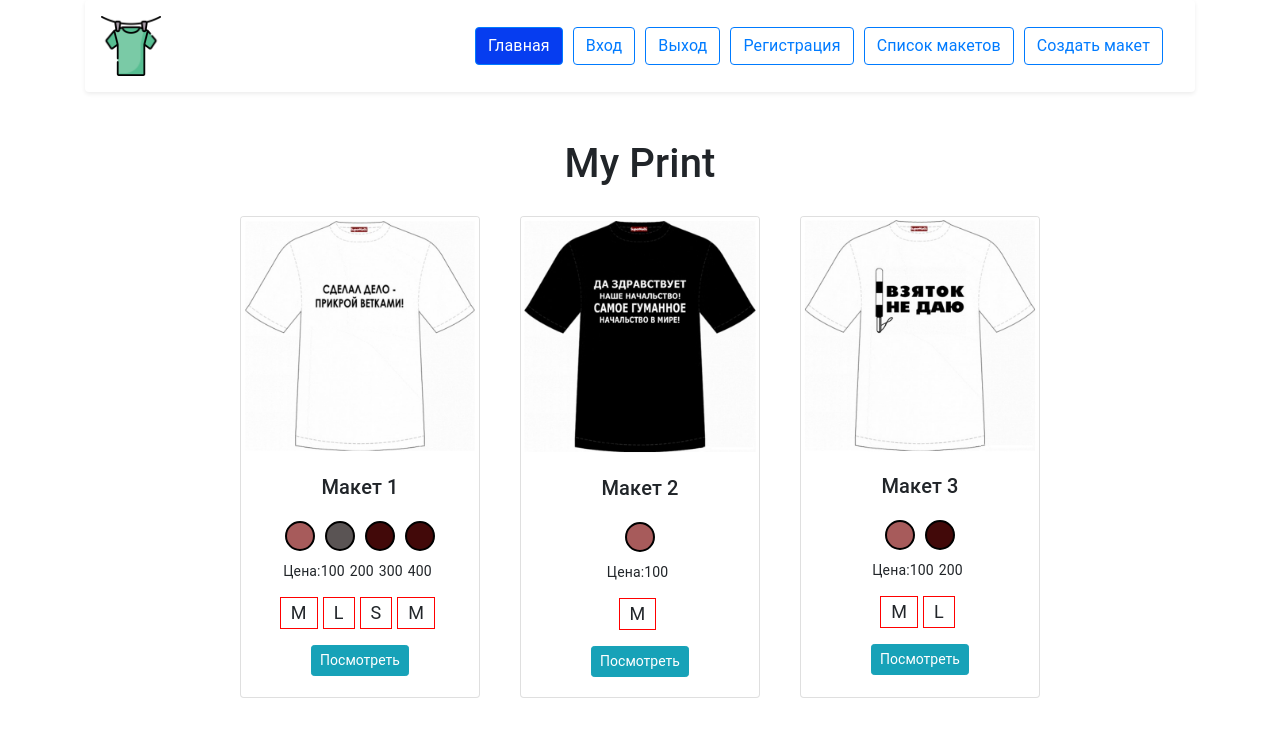
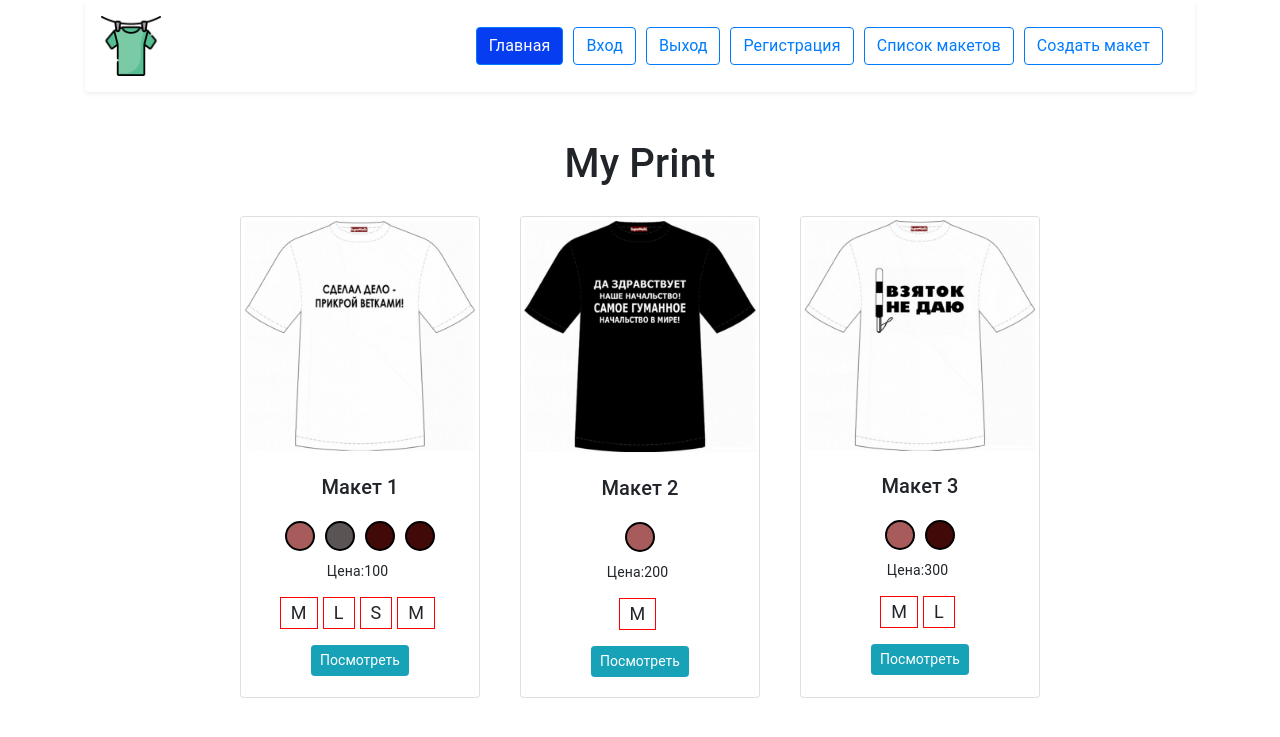
Before and after one commit to PIPSKVIK/my-print, a Vue app: page / in a window 1280 px wide. Shown: the top 737 px of the page. Built offline with nearby package versions, Linux system fonts and the light colour scheme.

Commit message:
Внес все правки, только навигацию нужно будет переделаить

```diff
--- a/src/components/Nav/NavHeader.vue
+++ b/src/components/Nav/NavHeader.vue
@@ -19,18 +19,15 @@ export default {
     return {
       links: [
         { title: 'Главная', name: '/', exact: true },
-        { title: 'Вход', name: '/enter', exact: null },
+        { title: 'Вход', name: '/enter' },
         {
           title: 'Выход',
           name: '/exit',
-          exact: null,
-          click () {
-            this.$router.push('/')
-          }
+          click: () => this.$router.push('/')
         },
-        { title: 'Регистрация', name: '/registration', exact: null },
-        { title: 'Список макетов', name: '/layout-list', exact: null },
-        { title: 'Создать макет', name: '/creat-layout', exact: null }
+        { title: 'Регистрация', name: '/registration' },
+        { title: 'Список макетов', name: '/layout-list' },
+        { title: 'Создать макет', name: '/creat-layout' }
       ]
     }
   }
--- a/src/components/Nav/NavLinks.vue
+++ b/src/components/Nav/NavLinks.vue
@@ -2,17 +2,28 @@
   <div class="nav-link">
     <ul class="nav nav-link__list">
       <li
-      v-for="(link, index) in linkData"
+      v-for="(link) in linkData"
       :key="link.title"
       >
+        <template v-if="link.click">
+          <button
+            :exact="link.exact || null"
+            class="btn btn-outline-primary nav-link__button"
+            @click="link.click"
+          >
+            {{ link.title }}
+          </button>
+        </template>
+        <template v-else>
           <router-link
             :to="link.name"
-          :exact="link.exact"
+            :exact="link.exact || null"
             class="btn btn-outline-primary nav-link__button"
-          @click="logout(index)"
+            @click.native="logout($event, index)"
           >
             {{ link.title }}
           </router-link>
+        </template>
       </li>
     </ul>
   </div>
@@ -27,15 +38,6 @@ export default {
       type: Array,
       default () {
         return {}
-      }
-    }
-  },
-  methods: {
-    logout (index) {
-      const func = this.linkData[index].click
-
-      if (typeof func === 'function') {
-        func()
       }
     }
   }
--- a/src/components/baseUi/BaseButton.vue
+++ b/src/components/baseUi/BaseButton.vue
@@ -20,7 +20,7 @@ export default {
   inheritAttrs: false,
   props: {
     type: {
-      required: true,
+      required: false,
       type: String,
       default: 'button'
     },
--- a/src/components/baseUi/BaseInput.vue
+++ b/src/components/baseUi/BaseInput.vue
@@ -32,6 +32,11 @@ export default {
       type: String,
       default: 'Label'
     },
+    value: {
+      required: false,
+      type: String,
+      default: ''
+    },
     type: {
       required: true,
       type: String,
--- a/src/components/layoutsCardItems/CardItemColor.vue
+++ b/src/components/cardItems/CardItemColor.vue
@@ -1,12 +1,12 @@
 <template>
   <div class="card-color">
-    <p
-      v-for="cardColor in cardItemColorData.colors"
+    <div
+      v-for="cardColor in cardItemColorsData"
       :key="cardColor.cardColor"
       :style=" {'background': cardColor} "
       class="card-color__item"
     >
-    </p>
+    </div>
   </div>
 </template>
 
@@ -15,9 +15,9 @@
 export default {
   name: 'CardItemColor',
   props: {
-    cardItemColorData: {
+    cardItemColorsData: {
       required: true,
-      type: Object
+      type: Array
     }
   }
 }
--- a/src/components/layoutsCardItems/CardItemPrice.vue
+++ b/src/components/cardItems/CardItemPrice.vue
@@ -2,7 +2,7 @@
   <div class="card-price">
     <span>Цена:</span>
     <p
-      v-for="cardPrice in cardItemPriceData.prices"
+      v-for="cardPrice in cardItemPricesData"
       :key="cardPrice.id"
       class="card-price__item"
     > {{ cardPrice }} </p>
@@ -14,9 +14,9 @@
 export default {
   name: 'CardItemPrice',
   props: {
-    cardItemPriceData: {
+    cardItemPricesData: {
       required: true,
-      type: Object
+      type: Array
     }
   }
 }
--- a/src/components/layoutsCardItems/CardItemSize.vue
+++ b/src/components/cardItems/CardItemSize.vue
@@ -2,7 +2,7 @@
   <div class="card-size">
     <p
       class="card-size__item"
-      v-for="cardSize in cardItemSizeData.sizes"
+      v-for="cardSize in cardItemSizesData"
       :key="cardSize.id"
     > {{ cardSize }} </p>
   </div>
@@ -13,9 +13,9 @@
 export default {
   name: 'CardItemSize',
   props: {
-    cardItemSizeData: {
+    cardItemSizesData: {
       required: true,
-      type: Object
+      type: Array
     }
   }
 }
--- a/src/components/homePage/HomeLayout.vue
+++ b/src/components/homePage/HomeLayout.vue
@@ -6,17 +6,17 @@
         <h5 class="card-title"> {{ cardData.title }} </h5>
         <div class="card-item__color">
           <CardItemColor
-            :cardItemColorData="cardData"
+            :cardItemColorsData="cardData.colors"
           />
         </div>
         <div class="card-item__price">
           <CardItemPrice
-            :cardItemPriceData="cardData"
+            :cardItemPricesData="cardData.price"
           />
         </div>
         <div class="card-item__size">
           <CardItemSize
-            :cardItemSizeData="cardData"
+            :cardItemSizesData="cardData.sizes"
           />
         </div>
         <BaseButton
@@ -32,7 +32,7 @@
 </template>
 
 <script>
-import { CardItemColor, CardItemPrice, CardItemSize } from '@/components/layoutsCardItems'
+import { CardItemColor, CardItemPrice, CardItemSize } from '@/components/cardItems'
 import { BaseButton } from '@/components/baseUi'
 
 export default {
--- a/src/views/homePage/Home.vue
+++ b/src/views/homePage/Home.vue
@@ -29,7 +29,7 @@ export default {
           name: 'T-short',
           title: 'Макет 1',
           colors: ['#a75b5b', '#5a5454', '#420909', '#420909'],
-          prices: [100, 200, 300, 400],
+          price: [100],
           sizes: ['M', 'L', 'S', 'M']
         },
         {
@@ -38,7 +38,7 @@ export default {
           name: 'T-short',
           title: 'Макет 2',
           colors: ['#a75b5b'],
-          prices: [100],
+          price: [200],
           sizes: ['M']
         },
         {
@@ -47,7 +47,7 @@ export default {
           name: 'T-short',
           title: 'Макет 3',
           colors: ['#a75b5b', '#420909'],
-          prices: [100, 200],
+          price: [300],
           sizes: ['M', 'L']
         },
         {
@@ -56,7 +56,7 @@ export default {
           name: 'T-short',
           title: 'Макет 4',
           colors: ['#a75b5b', '#5a5454', '#420909'],
-          prices: [100, 200, 300],
+          price: [400],
           sizes: ['M', 'L', 'S']
         },
         {
@@ -65,7 +65,7 @@ export default {
           name: 'T-short',
           title: 'Макет 5',
           colors: ['#a75b5b', '#5a5454', '#420909', '#5a5454', '#5a5454'],
-          prices: [100, 200, 300, 400, 500],
+          price: [500],
           sizes: ['M', 'L', 'S', 'M', 'L']
         },
         {
@@ -74,7 +74,7 @@ export default {
           name: 'T-short',
           title: 'Макет 6',
           colors: ['#a75b5b', '#420909'],
-          prices: [100, 200],
+          price: [600],
           sizes: ['M', 'L']
         }
       ]
```
Also changed, not shown: src/components/cardItems/index.js (renamed from src/components/layoutsCardItems/index.js). Lines whose indentation alone changed are shown as unchanged.
